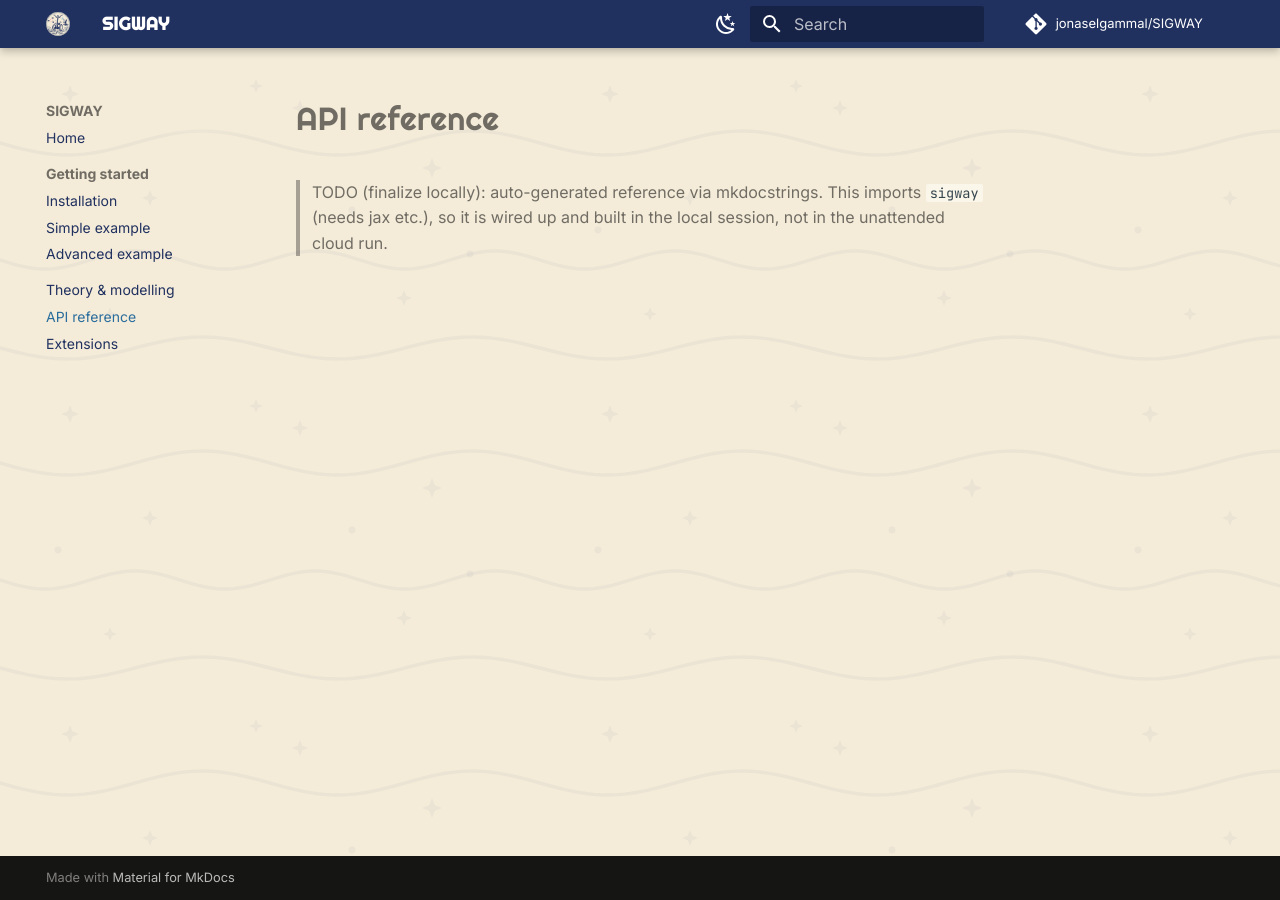
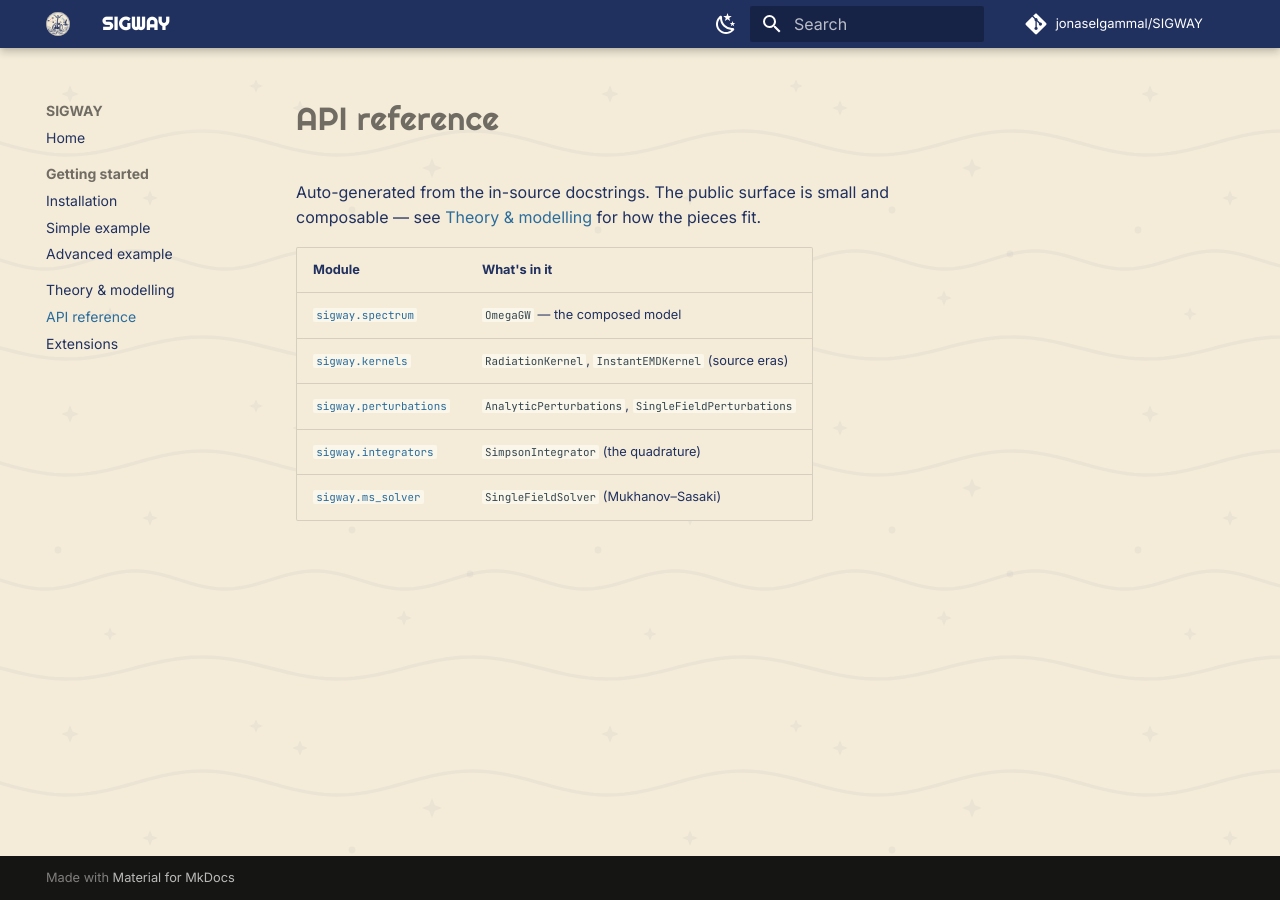
Before and after one commit to jonaselgammal/SIGWAY, an MkDocs documentation site: the page built from docs/api/index.md, in a window 1280 px wide. Built offline with MkDocs 1.6.1 and Material for MkDocs 9.7.7, drawn with Linux system fonts in a browser that asks for light colours; comment, search, counter and statistics services are not loaded.

Commit message:
docs: mkdocstrings API reference pages

```diff
--- a/docs/api/index.md
+++ b/docs/api/index.md
@@ -1,5 +1,12 @@
 # API reference
 
-> TODO (finalize locally): auto-generated reference via mkdocstrings. This imports
-> `sigway` (needs jax etc.), so it is wired up and built in the local session,
-> not in the unattended cloud run.
+Auto-generated from the in-source docstrings. The public surface is small and
+composable — see [Theory & modelling](../theory/index.md) for how the pieces fit.
+
+| Module | What's in it |
+|---|---|
+| [`sigway.spectrum`](spectrum.md) | `OmegaGW` — the composed model |
+| [`sigway.kernels`](kernels.md) | `RadiationKernel`, `InstantEMDKernel` (source eras) |
+| [`sigway.perturbations`](perturbations.md) | `AnalyticPerturbations`, `SingleFieldPerturbations` |
+| [`sigway.integrators`](integrators.md) | `SimpsonIntegrator` (the quadrature) |
+| [`sigway.ms_solver`](ms_solver.md) | `SingleFieldSolver` (Mukhanov–Sasaki) |
```
Also changed, not shown: docs/api/integrators.md (added, +3 -0 lines), docs/api/kernels.md (added, +3 -0 lines), docs/api/ms_solver.md (added, +3 -0 lines), docs/api/perturbations.md (added, +3 -0 lines), docs/api/spectrum.md (added, +3 -0 lines).
